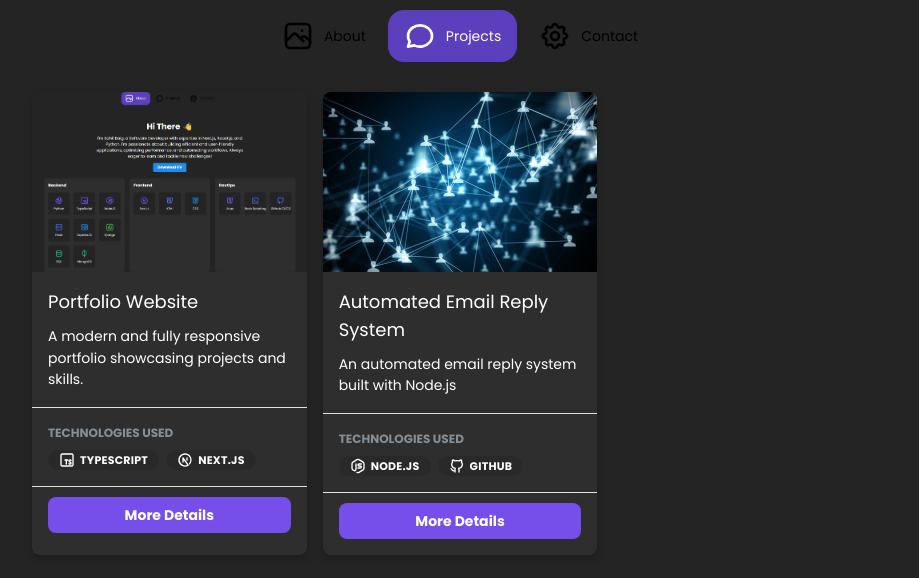
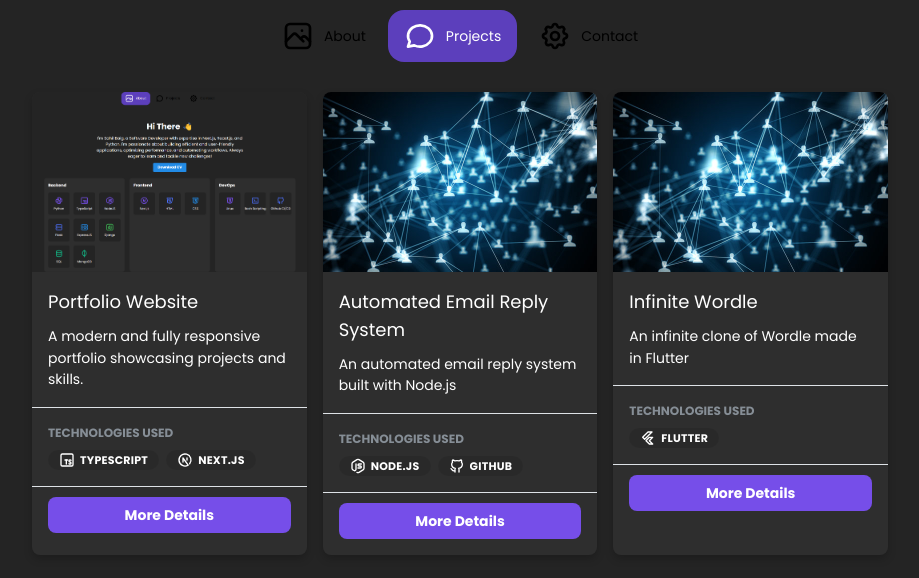
Before and after one commit to sahilbaig/port-mant1, a Next.js app: page / in a window 1280 px wide. Both pictures are taken after a click on the tab "Projects". Shown: the top 578 px of the page, without its empty margins (180-1099 px from the left). Built offline with nearby package versions, Linux system fonts and the light colour scheme.

Commit message:
added new project

```diff
--- a/app/components/BadgeCards.tsx
+++ b/app/components/BadgeCards.tsx
@@ -5,6 +5,7 @@ import {
   IconBrandTypescript,
   IconBrandNextjs,
   IconBrandNodejs,
+  IconBrandFlutter,
 } from "@tabler/icons-react";
 import {
   Badge,
@@ -31,6 +32,7 @@ const icons: IconData[] = [
   { icon: <IconBrandNextjs size={16} />, label: "Next.js" }, //2
   { icon: <IconBrandNodejs size={16} />, label: "Node.js" }, //3
   { icon: <IconBrandGithub size={16} />, label: "GitHub" }, //4
+  { icon: <IconBrandFlutter size={16} />, label: "Flutter" }, //5
 ];
 
 // Define an interface for a project
@@ -57,6 +59,13 @@ const mockProjects: Project[] = [
     title: "Automated Email Reply System",
     description: "An automated email reply system built with Node.js ",
     badges: [icons[3], icons[4]],
+    link: "https://github.com/sahilbaig/ListedApp",
+  },
+  {
+    image: "/email.jpg",
+    title: "Infinite Wordle",
+    description: "An infinite clone of Wordle made in Flutter",
+    badges: [icons[5]],
     link: "https://github.com/sahilbaig/ListedApp",
   },
 ];
```
